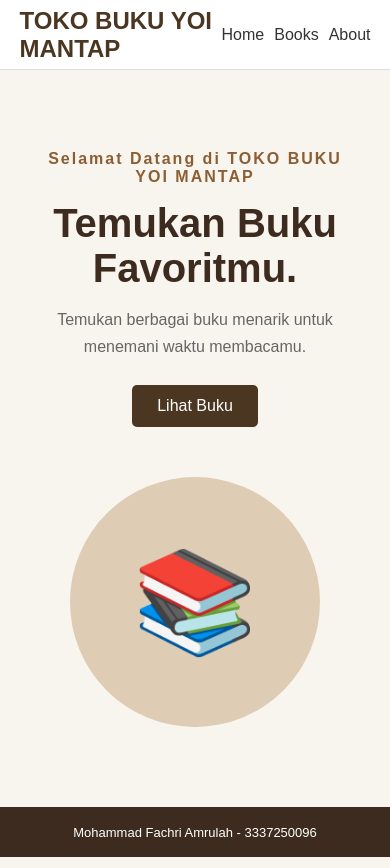
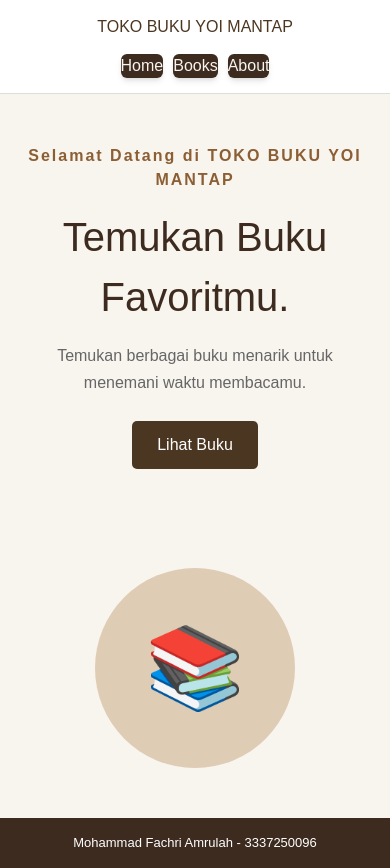
Before and after one commit to Riamrul/TUGAS1-PEMWEB, a website: page index.html in a window 390 px wide. Drawn offline with Linux system fonts and the light colour scheme.

Commit message:
Edit navbar pakai Tailwind dan edit responsive design

```diff
--- a/index.html
+++ b/index.html
@@ -5,6 +5,7 @@
     <meta name="viewport" content="width=device-width, initial-scale=1.0">
     <title>TOKO BUKU YOI MANTAP</title>
     <link rel="stylesheet" href="style.css">
+    <link rel="stylesheet" href="src/output.css">
 </head>
 
 <body>
@@ -12,10 +13,15 @@
     <nav>
         <h2>TOKO BUKU YOI MANTAP</h2>
 
-        <div class="menu">
-            <a href="index.html">Home</a>
-            <a href="buku.html">Books</a>
-            <a href="about.html">About</a>
+        <div class="menu flex gap-4">
+            <a href="index.html"
+            class="inline-block px-6 py-3 rounded-md bg-[#3d2b1f] text-[#f8f4ee] font-medium shadow-md transition-all duration-200 hover:-translate-y-1 hover:shadow-xl">Home</a>
+
+            <a href="buku.html"
+            class="inline-block p-4 rounded-md bg-[#3d2b1f] text-[#f8f4ee] font-medium shadow-md transition-all duration-200 hover:-translate-y-1 hover:shadow-xl">Books</a>
+
+            <a href="about.html"
+            class="inline-block px-6 py-3 rounded-md bg-[#3d2b1f] text-[#f8f4ee] font-medium shadow-md transition-all duration-200 hover:-translate-y-1 hover:shadow-xl">About</a>
         </div>
     </nav>
 
--- /dev/null
+++ b/package.json
@@ -0,0 +1,6 @@
+{
+  "dependencies": {
+    "@tailwindcss/cli": "^4.3.3",
+    "tailwindcss": "^4.3.3"
+  }
+}
--- /dev/null
+++ b/src/input.css
@@ -0,0 +1,2 @@
+@import "tailwindcss";
+@source "../*.html";
--- a/style.css
+++ b/style.css
@@ -27,20 +27,6 @@ nav {
 
 nav h2 {
     color: #4b3621;
-}
-
-.menu {
-    display: flex;
-    gap: 25px;
-}
-
-.menu a {
-    text-decoration: none;
-    color: #333;
-}
-
-.menu a:hover {
-    color: #8b5e34;
 }
 
 
@@ -221,10 +207,15 @@ footer {
 
 /* RESPONSIVE */
 
+/* RESPONSIVE */
+
 @media (max-width: 700px) {
 
     nav {
-        padding: 0 5%;
+        height: auto;
+        padding: 15px 5%;
+        flex-direction: column;
+        gap: 15px;
     }
 
     .menu {
@@ -234,11 +225,22 @@ footer {
     .home {
         flex-direction: column;
         text-align: center;
-        gap: 50px;
+        gap: 40px;
+        padding: 50px 5%;
     }
 
     .home h1 {
         font-size: 40px;
+    }
+
+    .book-icon {
+        width: 200px;
+        height: 200px;
+        font-size: 80px;
+    }
+
+    .page {
+        padding: 50px 5%;
     }
 
     .books {
@@ -249,4 +251,8 @@ footer {
     .book-card {
         width: 280px;
     }
+
+    .about {
+        padding: 50px 5%;
+    }
 }
```
Also changed, not shown: about.html (+16 -10 lines), buku.html (+10 -4 lines), src/output.css (added), 2 other files.
